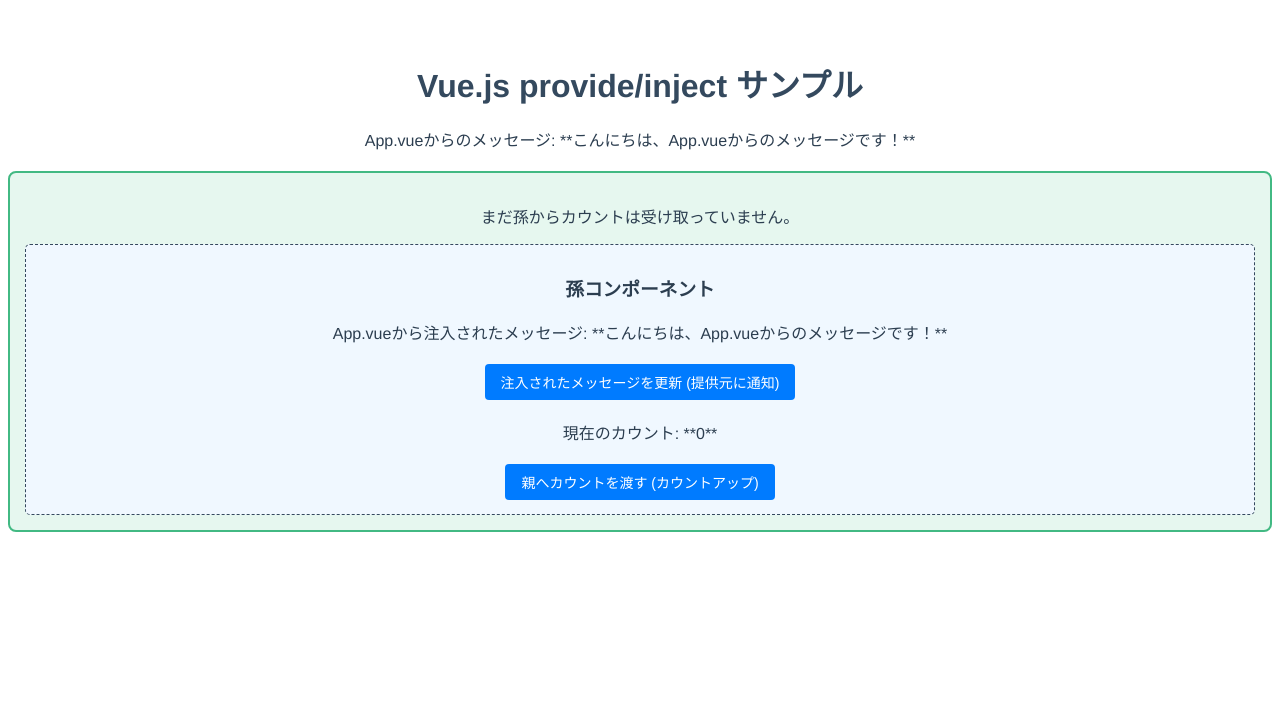
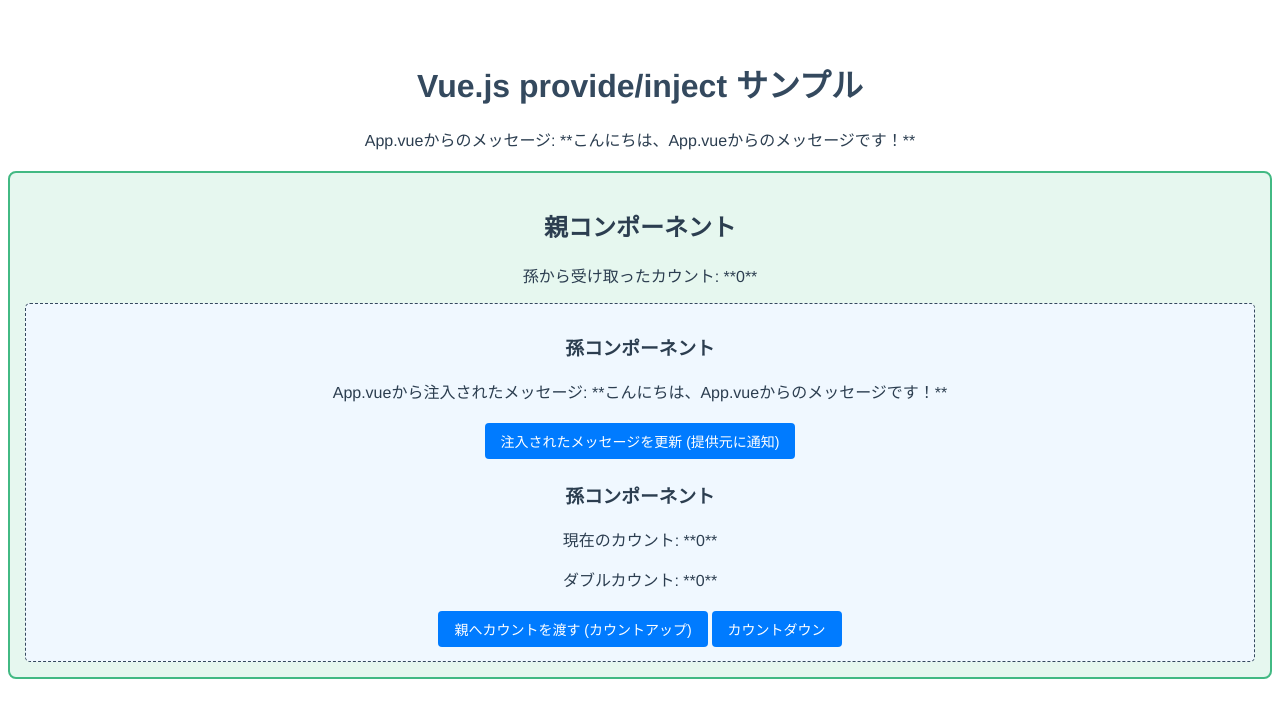
Before and after one commit to TerraNita/my-vue-app-20250728, a Vue app: page / in a window 1280 px wide. Shown: the top 718 px of the page. Built offline with nearby package versions, Linux system fonts and the light colour scheme.

Commit message:
first commit

```diff
--- a/src/components/GrandchildComponent.vue
+++ b/src/components/GrandchildComponent.vue
@@ -8,24 +8,38 @@
 
       <button @click="changeInjectedMessage">注入されたメッセージを更新 (提供元に通知)</button>
 
-      <p>現在のカウント: **{{ currentCount }}**</p>
-      <button @click="incrementCount">親へカウントを渡す (カウントアップ)</button>
+      <h3>孫コンポーネント</h3>
+      <p>現在のカウント: **{{ count }}**</p>
+      <p>ダブルカウント: **{{ doubleCount }}**</p>
+      <button @click="handleIncrement">親へカウントを渡す (カウントアップ)</button>
+      <button @click="handleDecrement">カウントダウン</button>
     </div>
   </template>
 
   <script setup>
-  import { inject ,ref, defineEmits} from 'vue';
+  import { inject, defineEmits, watch } from 'vue';
+  import { useCounter } from '../composables/useCounter'; // コンポーザブルをインポート
 
-  const currentCount = ref(0);
-// 親コンポーネントへイベントを発行するためのemitsを定義
-// 'update-count' というカスタムイベントを定義します
-  const emit = defineEmits(['increment-count']);
-  // ボタンクリック時にカウントを増やし、イベントを発行する関数
-  const incrementCount = () => {
-    currentCount.value++;
-    emit('increment-count', currentCount.value);
+  // useCounter コンポーザブルを利用
+  const { count, increment, decrement, doubleCount } = useCounter(0);
+
+  // 親コンポーネントへイベントを発行するためのemitsを定義
+  const emit = defineEmits(['increment']);
+
+  // カウント値の変更をリアルタイムで親に通知
+  watch(count, (newCount) => {
+    emit('increment', newCount);
+  }, { immediate: true }); // immediate: trueで初期値も送信
+
+  // カウントアップボタンのハンドラ
+  const handleIncrement = () => {
+    increment();
   };
 
+  // カウントダウンボタンのハンドラ
+  const handleDecrement = () => {
+    decrement();
+  };
 
   // App.vueで提供された 'appMessageKey' を注入
   // 第二引数はデフォルト値。もし提供元がデータを提供しなかった場合にこの値が使われる。
--- a/src/components/ParentComponent.vue
+++ b/src/components/ParentComponent.vue
@@ -1,26 +1,24 @@
 <!-- src/components/ParentComponent.vue -->
 <template>
     <div class="parent-component">
-
-      <p v-if="receivedCountFromGrandchild !== null">
-      孫から受け取ったカウント: **{{ receivedCountFromGrandchild }}**
-    </p>
-    <p v-else>まだ孫からカウントは受け取っていません。</p>
-    <GrandchildComponent @increment-count="handleGrandchildCount" />
+      <h2>親コンポーネント</h2>
+      <p>孫から受け取ったカウント: **{{ receivedCountFromGrandchild }}**</p>
+      <GrandchildComponent @increment="handleGrandchildCount" />
     </div>
   </template>
 
   <script setup>
   import { ref } from 'vue';
   import GrandchildComponent from './GrandchildComponent.vue';
-    // 孫コンポーネントから受け取ったカウントを保持するリアクティブな変数
-    const receivedCountFromGrandchild = ref(null);
 
-    // GrandchildComponent から 'update-count' イベントを受け取った時のハンドラ
-    const handleGrandchildCount = (count) => {
+  // 孫コンポーネントから受け取ったカウントを保持するリアクティブな変数
+  const receivedCountFromGrandchild = ref(0);
+
+  // GrandchildComponent から 'increment' イベントを受け取った時のハンドラ
+  const handleGrandchildCount = (count) => {
     console.log('親コンポーネントで孫からのカウントを受信:', count);
     receivedCountFromGrandchild.value = count;
-    };
+  };
   </script>
 
   <style scoped>
--- /dev/null
+++ b/src/composables/useCounter.js
@@ -0,0 +1,24 @@
+// src/composables/useCounter.js
+import { ref, computed } from 'vue';
+
+export function useCounter(initialValue = 0) {
+  const count = ref(initialValue); // リアクティブな状態
+
+  const increment = () => { // カウントを増やす関数
+    count.value++;
+  };
+
+  const decrement = () => { // カウントを減らす関数（例として追加）
+    count.value--;
+  };
+
+  const doubleCount = computed(() => count.value * 2); // 算出プロパティ
+
+  // 外部に公開したいデータと関数を返す
+  return {
+    count,
+    increment,
+    decrement,
+    doubleCount
+  };
+}
```
Also changed, not shown: 1 other file (tests, documents, lock files or other folders).
